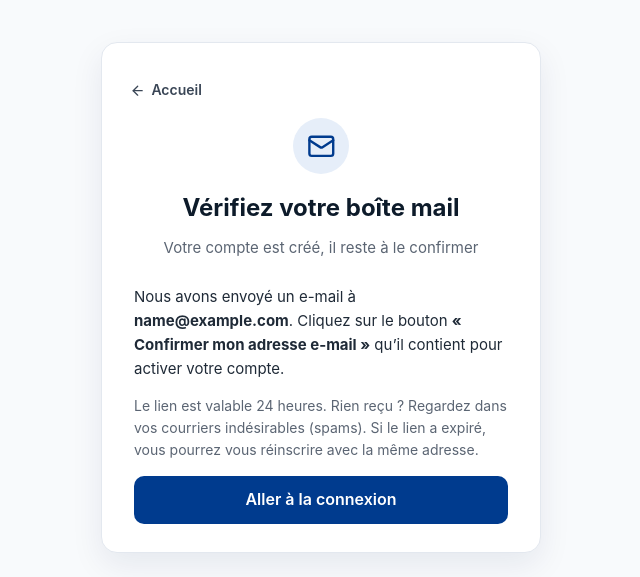
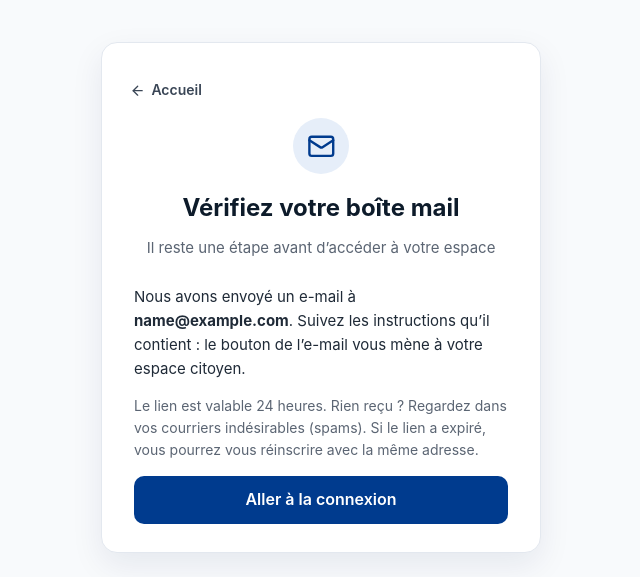
Before and after one commit to MC666-coder/Mairie_IA, a PHP site: page /Site_officiel/Frontend/inscription_envoyee.php in a window 1280 px wide. Shown: the part 232-809 px from the top of the page, without its empty margins (319-959 px from the left). Run offline with PHP 8.4, Linux system fonts and the light colour scheme; the visitor is signed in with stand-in values (Sample User, id 1).

Commit message:
Inscription citoyen : ne révèle plus si une adresse a déjà un compte
- Adresse déjà inscrite : même réponse qu'une nouvelle inscription
  (« Vérifiez votre boîte mail »), même temps de réponse, compte existant
  jamais modifié
- Le propriétaire de l'adresse reçoit l'e-mail « Vous avez déjà un espace
  citoyen » (envoyerEmailCompteExistant) avec un lien de connexion
- Texte de inscription_envoyee.php valable dans les deux cas
- « Mot de passe oublié » citoyen inchangé (choix de la mairie)

Co-Authored-By: Claude Opus 5.5 <noreply@anthropic.com>

```diff
--- a/Frontend/inscription_envoyee.php
+++ b/Frontend/inscription_envoyee.php
@@ -18,11 +18,13 @@ debutPageAuth('Vérifiez votre boîte mail', 'Inscription Citoyen', 'Plus qu’u
 ?>
             <div class="carte-auth">
                 <?= retourAuth('index.php', 'Accueil') ?>
-                <?= enteteAuth('courrier', 'Vérifiez votre boîte mail', 'Votre compte est créé, il reste à le confirmer') ?>
+                <?= enteteAuth('courrier', 'Vérifiez votre boîte mail', 'Il reste une étape avant d’accéder à votre espace') ?>
 
                 <p class="carte-auth-texte">
+                    <!-- Texte volontairement identique que l'adresse soit nouvelle ou déjà inscrite
+                         (traitement_inscription_citoyen.php) : la page ne révèle pas qui a un compte -->
                     Nous avons envoyé un e-mail à <strong><?= htmlspecialchars($email, ENT_QUOTES, 'UTF-8') ?></strong>.
-                    Cliquez sur le bouton <strong>« Confirmer mon adresse e-mail »</strong> qu’il contient pour activer votre compte.
+                    Suivez les instructions qu’il contient : le bouton de l’e-mail vous mène à votre espace citoyen.
                 </p>
                 <p class="carte-auth-texte carte-auth-texte-discret">
                     Le lien est valable 24 heures. Rien reçu ? Regardez dans vos courriers indésirables (spams).
```
Also changed, not shown: Backend/Fonctions/email_citoyen.php (+18 -0 lines), Frontend/traitement_inscription_citoyen.php (+11 -2 lines).
